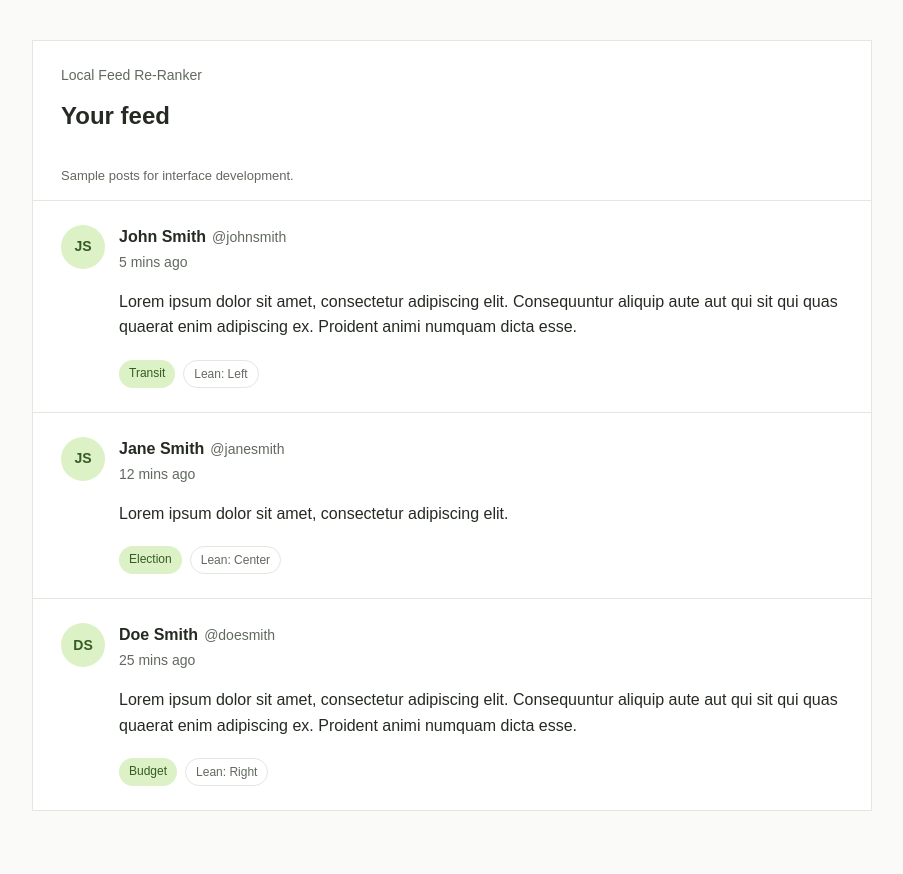
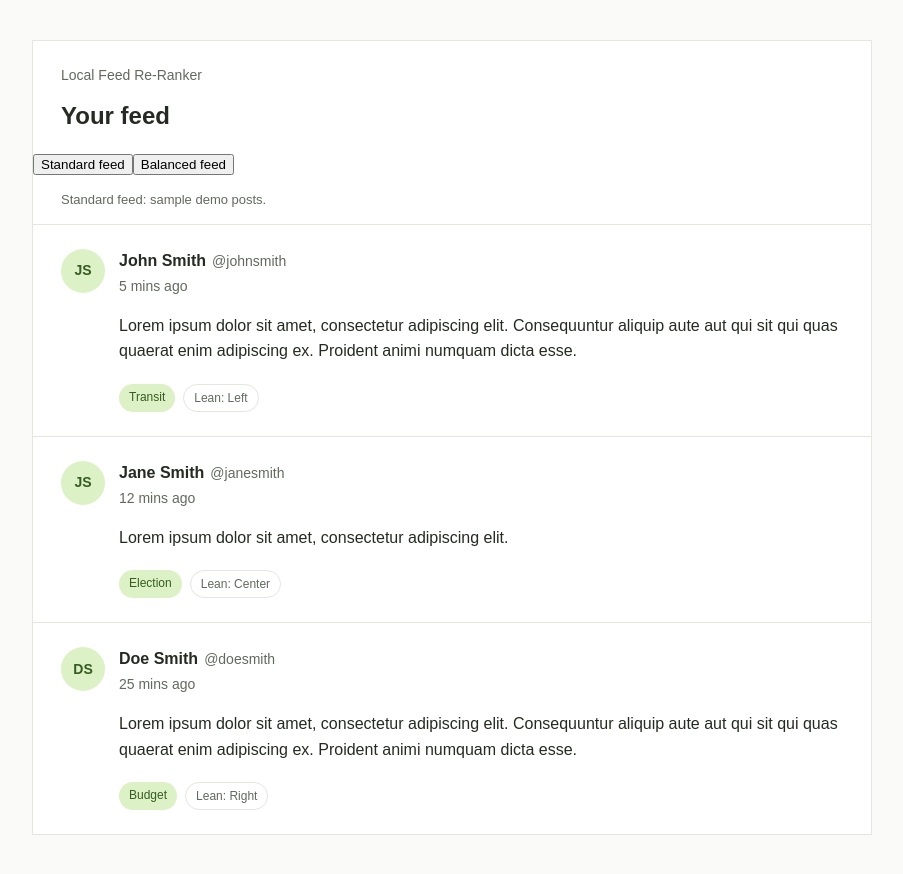
Before and after one commit to chixchix/Local-Feed-Re-Ranker, a React (Vite) app in the folder Front-end/: page / in a window 1280 px wide. Shown: the whole page, without its empty margins (188-1091 px from the left). Before the commit the page ends 851 px from the top, so only its background shows below. Built offline with nearby package versions, Linux system fonts and the light colour scheme.

Commit message:
Added standard and balanced feed switch buttons

```diff
--- a/Front-end/src/App.jsx
+++ b/Front-end/src/App.jsx
@@ -1,8 +1,8 @@
-//import { useState } from 'react';
+import { useState } from 'react';
 import PostCard from './components/PostCard.jsx';
 import './App.css';
 
-// The demo filler data of right and left wing and netural posts
+// The demo filler data of right and left wing and netural posts. It includes the post id, name, username, initials, time posted, text, topic, and political lean.
 const posts = [
   {
     id: 'post-1',
@@ -36,7 +36,22 @@ const posts = [
   },
 ];
 
+const standardPosts = posts;
+
+// A temporary order for the demo posts
+// the real reranker is not connected yet.
+const balancedDemoPosts = [posts[2], posts[0], posts[1]];
+
 export default function App() {
+  const [feedMode, setFeedMode] = useState('standard');
+
+  // If the feed mode is set to standard, then the posts visible are standard. Otherwise, if set to balanced, the posts visible are balanced
+  const visiblePosts = feedMode === 'standard'
+    ? standardPosts
+    : balancedDemoPosts;
+
+  // Displays the posts in the feed
+  // .map function iterates the array and creates a PostCard component for each post.
   return (
     <main className="feed-demo">
       <header className="page-heading">
@@ -44,16 +59,41 @@ export default function App() {
         <h1>Your feed</h1>
       </header>
 
-      <p className="demo-note">
-        Sample posts for interface development.
+      <div className="feed-toolbar">
+        <div
+          className="feed-switch"
+          role="group"
+          aria-label="Choose feed view"
+        >
+          <button
+            type="button"
+            aria-pressed={feedMode === 'standard'}
+            onClick={() => setFeedMode('standard')}
+          >
+            Standard feed
+          </button>
+
+          <button
+            type="button"
+            aria-pressed={feedMode === 'balanced'}
+            onClick={() => setFeedMode('balanced')}
+          >
+            Balanced feed
+          </button>
+        </div>
+      </div>
+
+      <p className="demo-note" aria-live="polite">
+        {feedMode === 'standard'
+          ? 'Standard feed: sample demo posts.'
+          : 'Balanced feed: predefined order. Reranker not connected yet.'}
       </p>
 
-      <section aria-label="Sample feed posts">
-        {posts.map((post, index) => (
+      <section aria-label={`${feedMode} feed posts`}>
+        {visiblePosts.map((post) => (
           <PostCard
             key={post.id}
             post={post}
-            rank={index + 1}
           />
         ))}
       </section>
```
